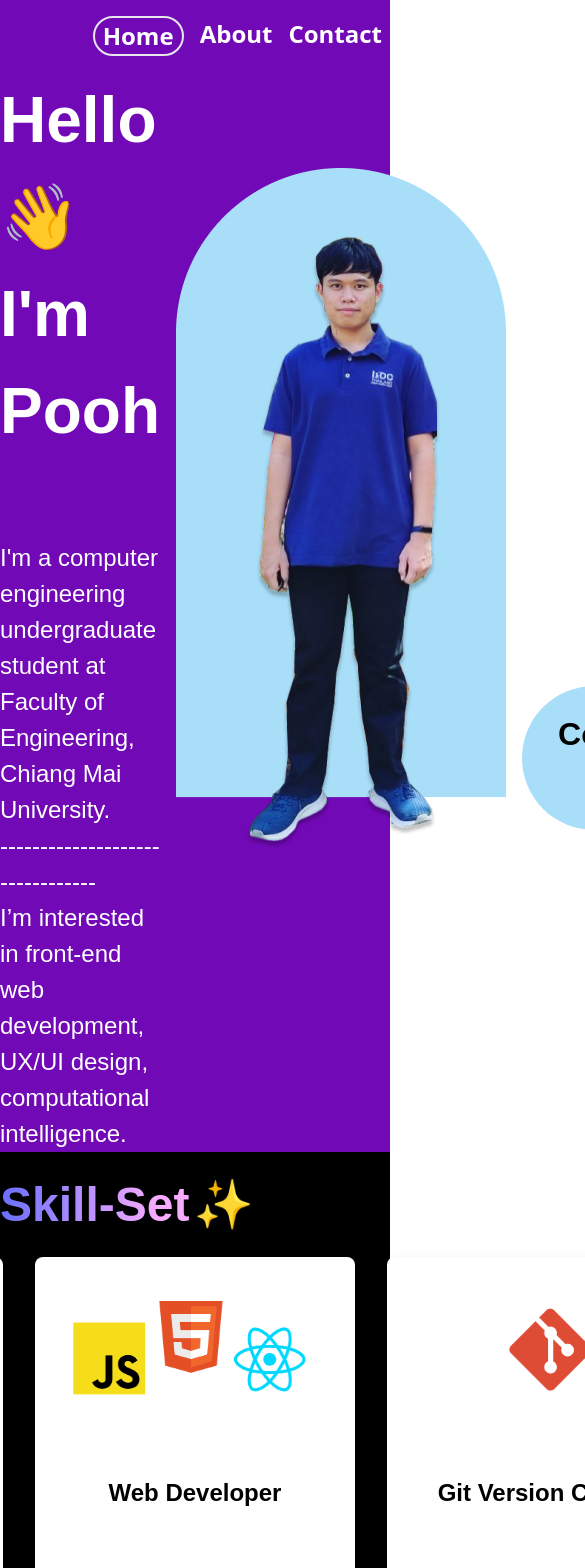
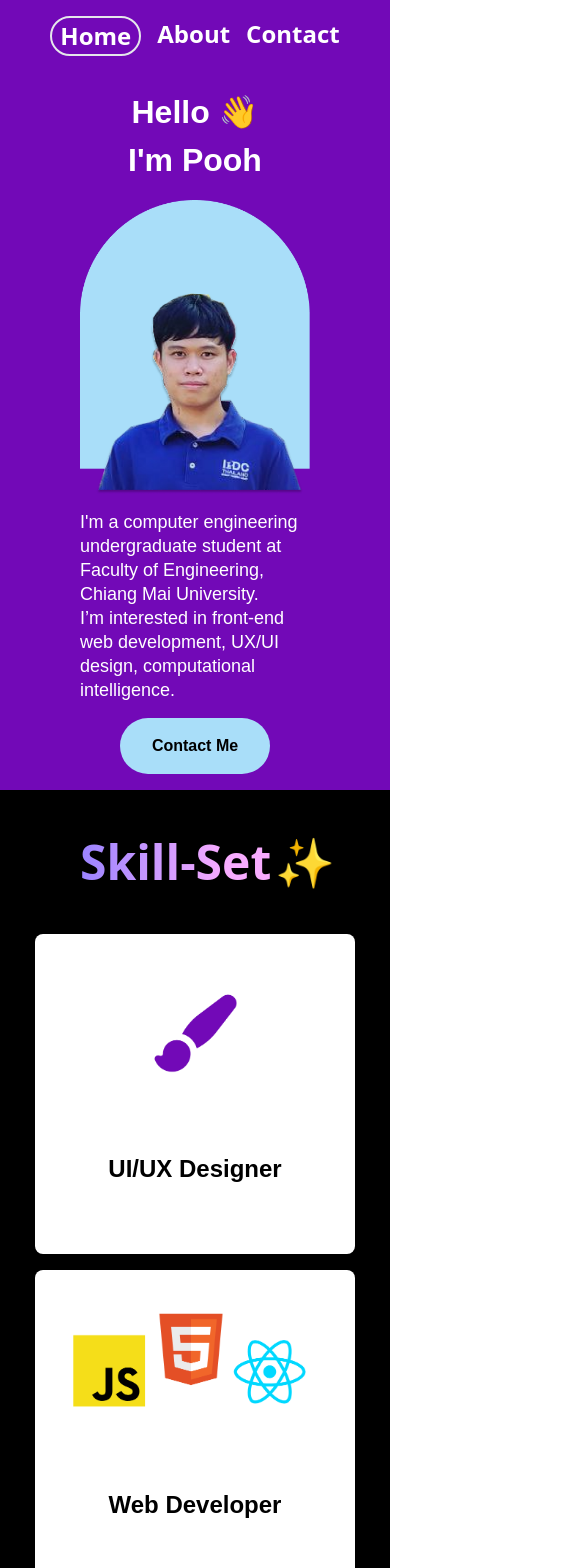
Before and after one commit to Bug-Too/profile, a SvelteKit app: page / in a window 390 px wide. Shown: the top 1568 px of the page, 585 px wide, since content can reach past the window. Built offline with nearby package versions, Linux system fonts and the light colour scheme.

Commit message:
Add responsive feature

```diff
--- a/src/routes/+page.svelte
+++ b/src/routes/+page.svelte
@@ -4,20 +4,27 @@
     import Navbar from "./navbar.svelte";
     import About from './about.svelte';
     import Contact from './contact.svelte';
+    import Home_mobile from "./home_mobile.svelte";
     /**
      * @type {number}
      */
     let countValue;
 
+    let width = 1920;
     count.subscribe((value) => {
         countValue = value;
     });
 </script>
 
+<svelte:window bind:innerWidth={width}/>
 <div>
     <Navbar />
     {#if countValue == 0 }
-    <Home />
+        {#if width > 1024}
+        <Home />
+        {:else}
+        <Home_mobile />
+        {/if}
     {/if}
     {#if countValue == 1 }
     <About />
--- a/src/routes/about.svelte
+++ b/src/routes/about.svelte
@@ -3,7 +3,7 @@
 </script>
 
 <div class="background">
-    <div class="max-w-screen-lg mx-auto">
+    <div class="max-w-screen-lg mx-auto px-8">
         <h1 class="main_header">About</h1>
         <p class="paragraph">
             I'm a computer engineering undergraduate student at Chiang Mai
@@ -14,7 +14,7 @@
             your technology to the next level.
         </p>
         <h2 class="sub_header pt-14 py-2">Project</h2>
-        <div class="grid-container">
+        <div class="flex flex-row flex-wrap justify-center">
             <ExpCard
                 title="UI/UX Designer"
                 img_src="/paint_icon.png"
@@ -59,7 +59,7 @@
             />
         </div>
         <h2 class="sub_header pt-14 py-2">Experience</h2>
-        <div class="grid-container">
+        <div class="flex flex-row flex-wrap justify-center">
             <ExpCard
                 title="UI/UX Designer"
                 img_src="/paint_icon.png"
--- a/src/routes/contact.svelte
+++ b/src/routes/contact.svelte
@@ -18,7 +18,7 @@
     }
 </script>
 
-<div class="contact h-screen">
+<div class="contact h-screen px-8">
     <div class="max-w-screen-lg mx-auto">
         <h1 class="main_header">Contact</h1>
         <form on:submit|preventDefault={handleSubmit}>
@@ -84,7 +84,7 @@
     .main_header {
         font-style: normal;
         font-weight: 700;
-        font-size: 96px;
+        font-size: 5rem;
         line-height: 145px;
 
         background: linear-gradient(89.23deg, #696eff 0.36%, #f8acff 83.17%);
--- a/src/routes/expCard.svelte
+++ b/src/routes/expCard.svelte
@@ -39,7 +39,7 @@
 
 <style>
     .card {
-        width: 20rem;
+        width: 18rem;
         /* height: 20rem; */
         background-color: #fff;
         border-radius: 0.5rem;
--- a/src/routes/home.svelte
+++ b/src/routes/home.svelte
@@ -1,6 +1,6 @@
 <script>
     import SkillCard from "./skillCard.svelte";
-
+    import Skillset from "./skillset.svelte";
 </script>
 
 <div class="">
@@ -45,18 +45,7 @@
             <span class="gradient-header">Skill-Set </span>
             <span class="text-5xl"> ✨</span>
             <div class="grid-container justify-center">
-                <SkillCard title="UI/UX Designer" img_src="/paint_icon.png" />
-                <SkillCard title="Web Developer" img_src="/web_icon.png" />
-                <SkillCard
-                    title="Git Version Control"
-                    img_src="/git_icon.png"
-                />
-                <SkillCard title="Game Developer" img_src="/game_icon.png" />
-                <SkillCard title="OOP" img_src="/oop_icon.png" />
-                <SkillCard
-                    title="Functional Programming"
-                    img_src="/fp_icon.png"
-                />
+                <Skillset />
             </div>
         </div>
     </div>
--- /dev/null
+++ b/src/routes/home_mobile.svelte
@@ -0,0 +1,83 @@
+<script>
+    /**
+     * @type {any}
+     */
+    let y;
+
+    import Skillset from "./skillset.svelte";
+</script>
+
+<svelte:window bind:innerWidth={y} />
+<div class="mobile_bg">
+    <div class="px-20">
+        <h1 class="mobile_header pt-8">Hello 👋<br />I'm Pooh</h1>
+
+        <img src="./profile_mobile.png" alt="profile" class="mx-auto pt-4" />
+
+        <p class="mobile_p pt-4">
+            I'm a computer engineering undergraduate student at Faculty of
+            Engineering, Chiang Mai University. <br />
+            I’m interested in front-end web development, UX/UI design, computational
+            intelligence.
+        </p>
+        <div class="text-center py-4">
+            <button
+                class="text-center mobile_contact_button text-black px-8 py-4 rounded-full"
+            >
+                Contact Me
+            </button>
+        </div>
+    </div>
+</div>
+
+<div class="max-w-screen-lg mx-auto pt-4 pb-8 bg-black">
+    <div class="py-8">
+    <span class="mobile_skill_header pl-20">Skill-Set </span>
+    <span class="text-5xl"> ✨</span>
+    </div>
+
+    <div class="flex flex-row flex-wrap justify-center">
+        <Skillset />
+    </div>
+</div>
+
+<style>
+
+    .mobile_bg {
+        font-family: "Prompt", sans-serif;
+        background: #7209b7;
+        color: #fff;
+    }
+    .mobile_header {
+        font-style: normal;
+        font-weight: 700;
+        font-size: 2rem;
+        line-height: 3rem;
+        text-align: center;
+    }
+    .mobile_p {
+        font-style: normal;
+        font-weight: 400;
+        font-size: 1.125rem;
+        line-height: 1.5rem;
+    }
+
+    .mobile_contact_button {
+        background: #a9def9;
+        font-style: normal;
+        font-weight: 700;
+        font-size: 1rem;
+        line-height: 1.5rem;
+    }
+    .mobile_skill_header {
+        font-style: normal;
+        font-weight: 700;
+        font-size: 3rem;
+        line-height: 36px;
+
+        background: linear-gradient(89.23deg, #696eff 0.36%, #f8acff 83.17%);
+        -webkit-background-clip: text;
+        -webkit-text-fill-color: transparent;
+        background-clip: text;
+    }
+</style>
--- a/src/routes/navbar.svelte
+++ b/src/routes/navbar.svelte
@@ -28,9 +28,11 @@
         about_selected = "";
     }
 
-    export const test = () => { console.log('testing function') }
+    let width = 1920;
 </script>
 
+<svelte:window bind:innerWidth={width}/>
+{#if width > 1024}
 <div style="background-color: {bg_color}">
     <div
         class="pt-4 navbar text-right flex flex-row place-content-end place-item-center place-self-center max-w-screen-lg mx-auto"
@@ -51,6 +53,28 @@
         </div>
     </div>
 </div>
+{:else}
+<div style="background-color: {bg_color}">
+    <div
+        class="pt-4 navbar text-right flex flex-row place-content-center place-item-center place-self-center max-w-screen-lg mx-auto"
+    >
+        <div class="px-2">
+            <a href="/#"><button on:click={home} class={home_selected}> Home </button></a>
+        </div>
+        <div class="px-2">
+            <a href="/#/about"><button on:click={about} class={about_selected}> About </button></a>
+        </div>
+        <div class="px-2">
+            <a href="/#/contact">
+                            <button on:click={contact} class={contact_selected}>
+                Contact
+            </button>
+            </a>
+
+        </div>
+    </div>
+</div>
+{/if}
 
 <style>
     .navbar {
--- /dev/null
+++ b/src/routes/skillset.svelte
@@ -0,0 +1,16 @@
+<script>
+    import SkillCard from "./skillCard.svelte";
+</script>
+
+<SkillCard title="UI/UX Designer" img_src="./paint_icon.png" />
+<SkillCard title="Web Developer" img_src="./web_icon.png" />
+<SkillCard
+    title="Git Version Control"
+    img_src="/git_icon.png"
+/>
+<SkillCard title="Game Developer" img_src="./game_icon.png" />
+<SkillCard title="OOP" img_src="./oop_icon.png" />
+<SkillCard
+    title="Functional Programming"
+    img_src="./fp_icon.png"
+/>
```
Also changed, not shown: static/profile_mobile.png (added).
